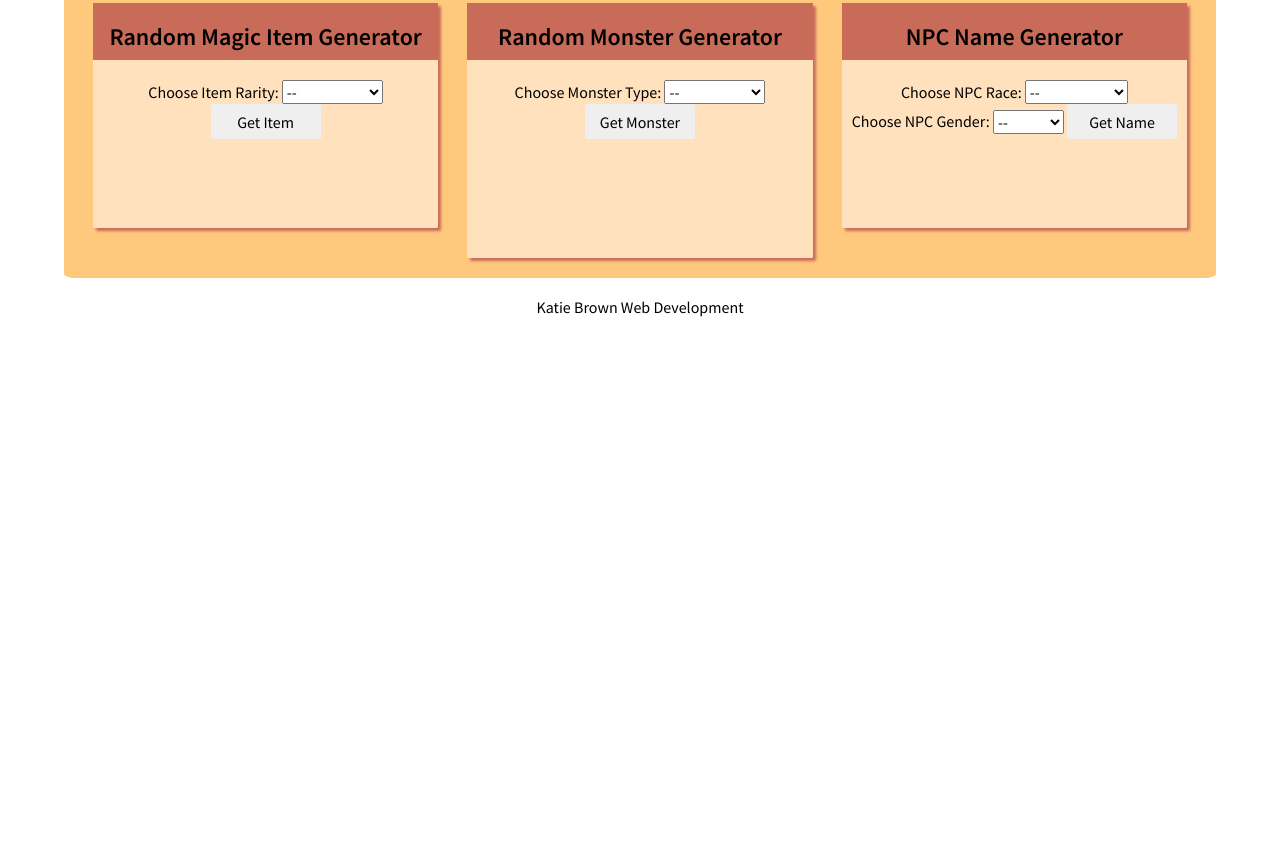
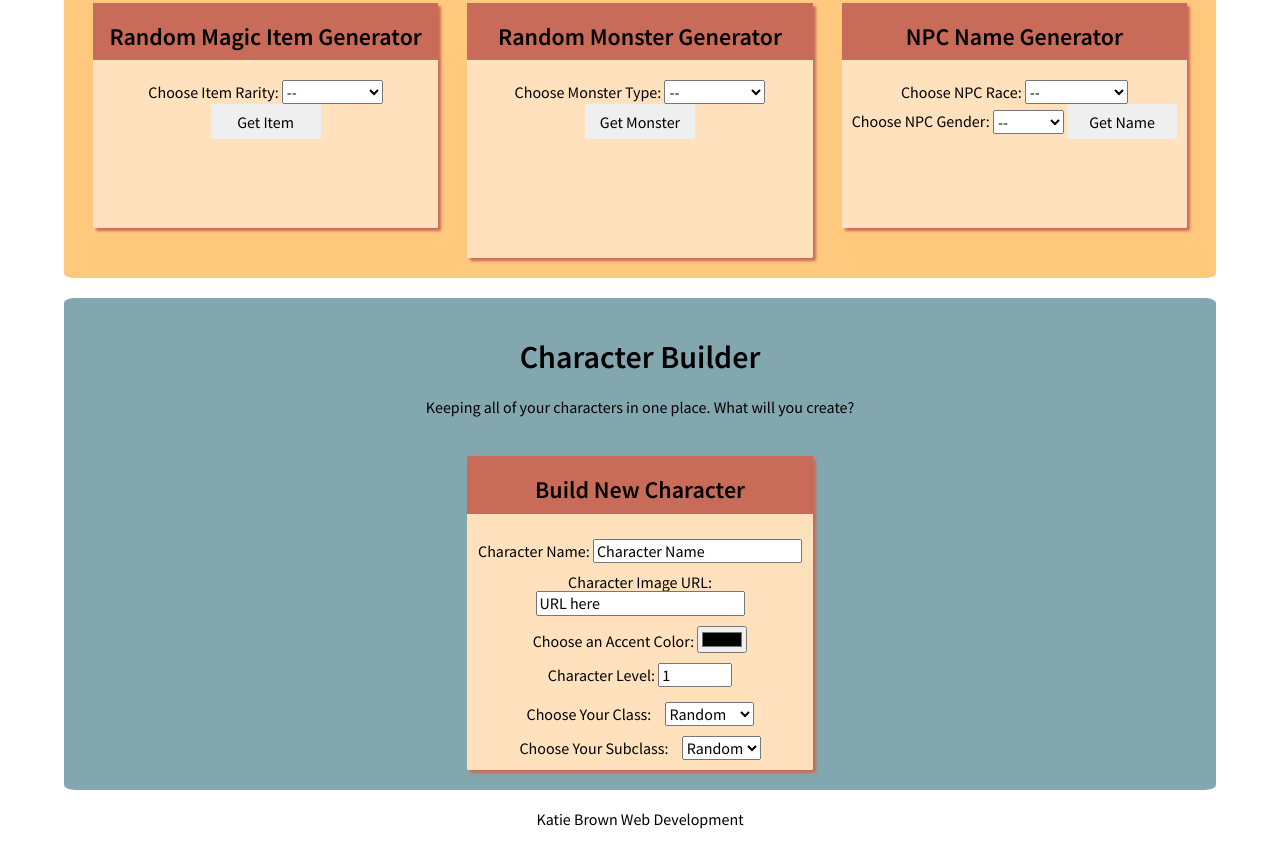
Before and after one commit to katieleebrown/TheGildedGoat, a plain HTML site: page index.html in a window 1280 px wide. Shown: the part 842-1691 px from the top of the page. Before the commit the page ends 1178 px from the top, so only its background shows below. Drawn offline with Linux system fonts and the light colour scheme.

Commit message:
html and css for basic character submission card.

```diff
--- a/css/style.css
+++ b/css/style.css
@@ -114,7 +114,6 @@ header > button {
   border-radius: 1%;
   background-color: #FFC97D;
 }
-
 .generatorContainer {
   display: flex;
   width: 100%;
@@ -122,7 +121,6 @@ header > button {
   align-items: flex-start;
   flex-wrap: wrap;
 }
-
 .generator {
   width: 30%;
   min-height: 225px;
@@ -131,7 +129,6 @@ header > button {
   border-radius: .5%;
   box-shadow: 3px 3px 3px #C96B59;
 }
-
 .generator > h2 {
   width: 100%;
   background-color: #C96B59;
@@ -139,27 +136,80 @@ header > button {
   padding-bottom: 10px;
   margin-top: 0;
 }
-
 .generator > button:hover, .formBox > button:hover {
   background-color: #a09c9b;
 }
-
 p {
   width: 80%;
   margin: 20px auto;
 }
-
 .monsterInfo {
   display: flex;
   flex-wrap: wrap;
 }
-
 .monsterInfo > p {
   width: 45%;
 }
 
 
+/* For Players */
+#forPlayers {
+  width: 90%;
+  margin: auto;
+  margin-top: 20px;
+  padding-top: 20px;
+  padding-bottom: 20px;
+  border-radius: 1%;
+  background-color: #82A7AF;
+}
 
+#characterHolder {
+  display: flex;
+  width: 100%;
+  justify-content: space-evenly;
+  align-items: flex-start;
+  flex-wrap: wrap;
+}
+
+.characterCard {
+  width: 30%;
+  min-height: 225px;
+  margin-top: 20px;
+  background-color: #FFE2BD;
+  border-radius: .5%;
+  box-shadow: 3px 3px 3px #C96B59;
+}
+
+.characterCard > h2 {
+  width: 100%;
+  background-color: #C96B59;
+  padding-top: 20px;
+  padding-bottom: 10px;
+  margin-top: 0;
+}
+.characterCard img {
+  width: 60%;
+  border: 3px solid #C96B59;
+}
+
+.characterCard form {
+  display: flex;
+  flex-direction: column;
+  align-items: center;
+}
+
+.inputRow {
+  margin: 5px;
+}
+.classAndSubclass {
+  display: flex;
+  justify-content: space-evenly;
+  flex-wrap: wrap;
+  margin: 5px;
+}
+.spacer > label, .spacer > select {
+  margin: 5px;
+}
 /******************************************
 /* ADDITIONAL STYLES
 /*******************************************/
--- a/index.html
+++ b/index.html
@@ -154,6 +154,84 @@
 				</section>
 			</section>
 		</section>
+
+		<section id="forPlayers">
+			<section class="overview">
+				<h1>Character Builder</h1>
+				<p>Keeping all of your characters in one place. What will you create?</p>
+			</section>
+
+			<!-- Holds All Characters -->
+			<section id="characterHolder">
+				<!-- Sample Card -->
+				<!-- <section id="" class="characterCard">
+					<h2>Tola Redhammer</h2>
+					<img src="css/images/Tola-square.png" alt="Tola Redhammer">
+					<p class="class"><strong>Class:</strong> Cleric</p>
+					<p class="subclass"><strong>Subclass:</strong> Life Cleric</p>
+					<p class="level"><strong>Level:</strong> 15</p>
+				</section> -->
+
+				<!-- Input Card -->
+				<section class="characterCard">
+					<h2>Build New Character</h2>
+					<form>
+						<section class="inputRow">
+							<label for="characterName">Character Name: </label>
+							<input type="text" id="characterName" name="characterName" value="Character Name">
+						</section>
+						<section class="inputRow">
+							<label for="imgUrl">Character Image URL:</label>
+							<input type="text" id="imgUrl" name="imgUrl" value="URL here">
+						</section>
+						<section class="inputRow">
+							<label for="characterColor">Choose an Accent Color:</label>
+							<input type="color" id="characterColor" name="characterColor" value="">
+						</section>
+						<section class="inputRow">
+							<label for="level">Character Level: </label>
+							<input type="number" id="level" name="characterLevel" value="1" min="1" max="20">
+						</section>
+
+						<section class="classAndSubclass">
+							<div class="spacer">
+								<label for="classSelect">Choose Your Class:</label>
+								<select name="class" id="classSelect">
+									<option value="random">Random</option>
+									<option value="barbarian">Barbarian</option>
+									<option value="bard">Bard</option>
+									<option value="cleric">Cleric</option>
+									<option value="druid">Druid</option>
+									<option value="fighter">Fighter</option>
+									<option value="monk">Monk</option>
+									<option value="paladin">Paladin</option>
+									<option value="ranger">Ranger</option>
+									<option value="rogue">Rogue</option>
+									<option value="sorcerer">Sorcerer</option>
+									<option value="warlock">Warlock</option>
+									<option value="wizard">Wizard</option>
+								</select>
+							</div>
+
+							<div class="spacer">
+								<label for="subclassSelect">Choose Your Subclass:</label>
+								<select name="subclass" id="subclassSelect">
+									<option value="random">Random</option>
+									<option value=""></option>
+									<option value=""></option>
+									<option value=""></option>
+								</select>
+							</div>
+						</section>
+
+
+					</form>
+
+				</section>
+
+			</section>
+
+		</section>
 	</main>
 	<footer>
 		<p>Katie Brown Web Development</p>
```
Also changed, not shown: css/images/Tola-square.png (added).
